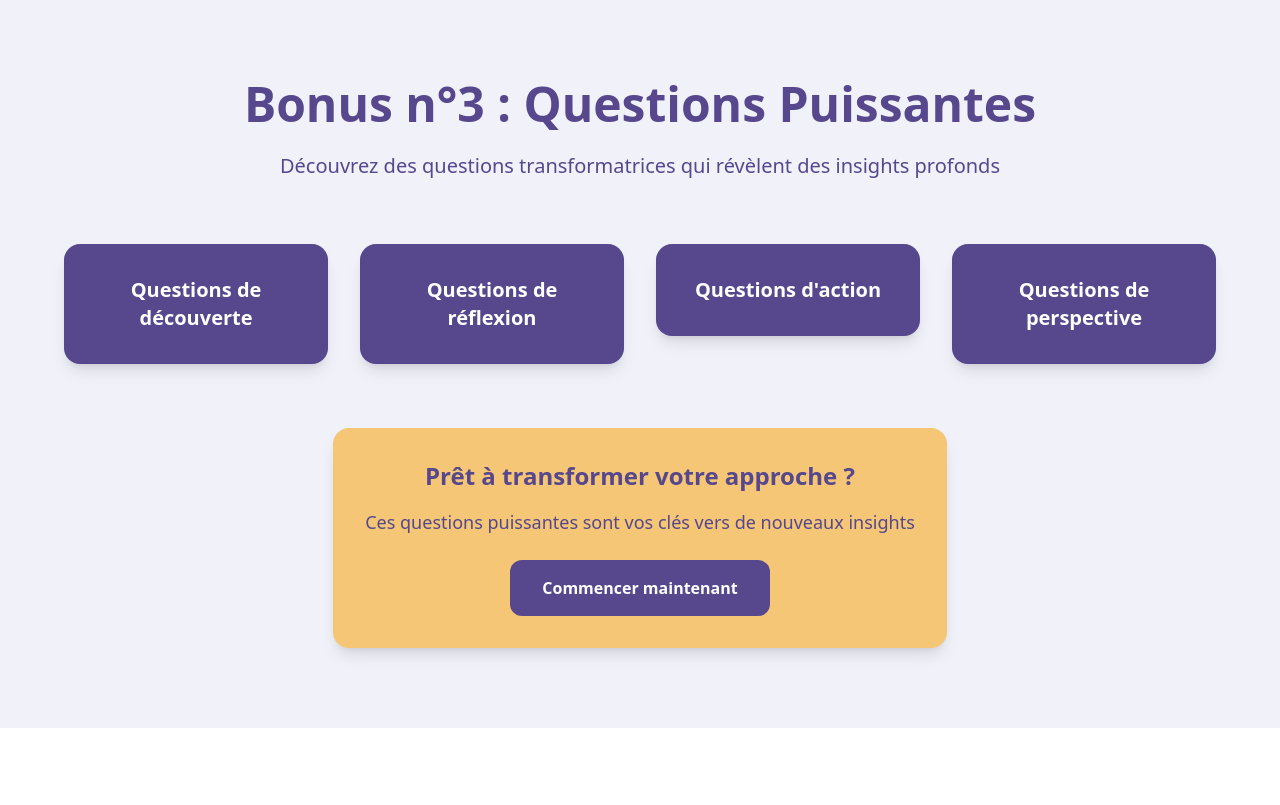
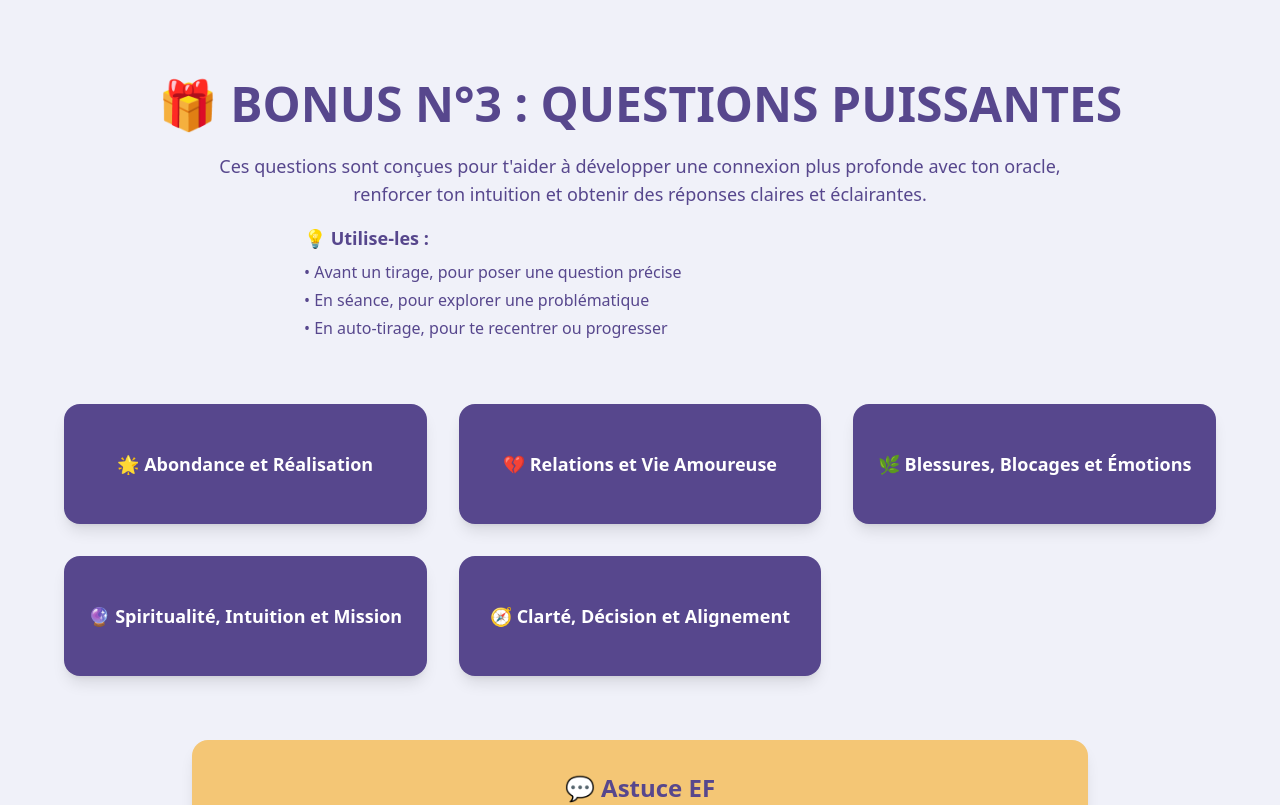
Before and after one commit to dokatel/powerful-question-reveal-cards, a React (Vite) app: page / in a window 1280 px wide. Shown: the top 805 px of the page. Built offline with nearby package versions, Linux system fonts and the light colour scheme.

Commit message:
Add content to Powerful Questions section
Add the questions and instructions to the Powerful Questions component.

```diff
--- a/src/components/PowerfulQuestions.tsx
+++ b/src/components/PowerfulQuestions.tsx
@@ -4,39 +4,57 @@ import React from 'react';
 const PowerfulQuestions = () => {
   const questions = [
     {
-      title: "Questions de découverte",
+      title: "🌟 Abondance et Réalisation",
       bullets: [
-        "Qu'est-ce qui vous passionne vraiment ?",
-        "Quels sont vos plus grands défis actuels ?",
-        "Que feriez-vous si vous étiez certain de réussir ?",
-        "Qu'est-ce qui vous empêche d'agir maintenant ?"
+        "Comment attirer davantage d'abondance dans ma vie ?",
+        "Que dois-je faire pour débloquer mon potentiel d'abondance ?",
+        "Quelle leçon devrais-je apprendre pour avancer ?",
+        "Que puis-je faire concrètement pour améliorer mon bien-être quotidien ?",
+        "Que puis-je attendre de ce prochain trimestre dans ma vie ?"
       ]
     },
     {
-      title: "Questions de réflexion",
+      title: "💔 Relations et Vie Amoureuse",
       bullets: [
-        "Que vous dit votre intuition ?",
-        "Comment cette situation vous fait-elle grandir ?",
-        "Quelles leçons pouvez-vous en tirer ?",
-        "Qu'est-ce qui est vraiment important pour vous ?"
+        "Pourquoi suis-je encore célibataire ? Qu'est-ce qui m'en empêche ?",
+        "Comment puis-je attirer mon âme sœur dans ma vie ?",
+        "Pourquoi me retrouve-je toujours dans des relations similaires ?",
+        "Ma relation avec [X] est-elle saine ? Comment la renforcer ?",
+        "Pourquoi est-ce que je suis toujours célibataire ?"
       ]
     },
     {
-      title: "Questions d'action",
+      title: "🌿 Blessures, Blocages et Émotions",
       bullets: [
-        "Quelle est la première étape concrète ?",
-        "De quoi avez-vous besoin pour avancer ?",
-        "Qui pourrait vous accompagner ?",
-        "Comment mesurerez-vous vos progrès ?"
+        "Comment retrouver la confiance en moi ?",
+        "Comment puis-je me libérer de mes blessures passées ?",
+        "Quelles croyances limitantes m'empêchent d'avancer sereinement ?",
+        "Pourquoi me sens-je triste ou fatigué(e) en ce moment ?",
+        "D'où proviennent mes blessures profondes ?",
+        "Comment retrouver la paix intérieure et apaiser mon esprit ?",
+        "Comment puis-je couper les liens toxiques avec une personne spécifique ?"
       ]
     },
     {
-      title: "Questions de perspective",
+      title: "🔮 Spiritualité, Intuition et Mission",
       bullets: [
-        "Comment verriez-vous cela dans 5 ans ?",
-        "Que feriez-vous à la place de votre mentor ?",
-        "Quelles opportunités cachées voyez-vous ?",
-        "Comment transformer ce défi en force ?"
+        "Quelle est la prochaine étape dans mon cheminement spirituel ?",
+        "Comment augmenter mon taux vibratoire pour attirer le positif ?",
+        "Comment puis-je me reconnecter plus profondément à mon âme ?",
+        "De quoi mon âme a-t-elle réellement besoin en ce moment ?",
+        "Quel est le nœud karmique qui me freine dans mon évolution ?",
+        "Quel message mes guides spirituels souhaitent-ils que je reçoive ?",
+        "Quelle est ma véritable mission dans la vie ?",
+        "Suis-je sur la bonne voie actuellement ?"
+      ]
+    },
+    {
+      title: "🧭 Clarté, Décision et Alignement",
+      bullets: [
+        "Que puis-je faire pour sortir de cette période de stagnation ?",
+        "Comment être plus efficace et aligné(e) dans mon travail ?",
+        "Mon travail actuel est-il vraiment aligné avec mes aspirations ?",
+        "Que puis-je faire pour avancer sereinement dans la direction que je désire ?"
       ]
     }
   ];
@@ -49,17 +67,27 @@ const PowerfulQuestions = () => {
             className="text-4xl md:text-5xl font-bold mb-6"
             style={{ color: '#57478D' }}
           >
-            Bonus n°3 : Questions Puissantes
+            🎁 BONUS N°3 : QUESTIONS PUISSANTES
           </h2>
-          <p
-            className="text-xl max-w-3xl mx-auto"
+          <div
+            className="text-lg max-w-4xl mx-auto mb-8 space-y-4"
             style={{ color: '#57478D' }}
           >
-            Découvrez des questions transformatrices qui révèlent des insights profonds
-          </p>
+            <p className="font-medium">
+              Ces questions sont conçues pour t'aider à développer une connexion plus profonde avec ton oracle, renforcer ton intuition et obtenir des réponses claires et éclairantes.
+            </p>
+            <div className="text-left max-w-2xl mx-auto">
+              <p className="font-semibold mb-2">💡 Utilise-les :</p>
+              <ul className="space-y-1 text-base">
+                <li>• Avant un tirage, pour poser une question précise</li>
+                <li>• En séance, pour explorer une problématique</li>
+                <li>• En auto-tirage, pour te recentrer ou progresser</li>
+              </ul>
+            </div>
+          </div>
         </div>
 
-        <div className="grid grid-cols-1 md:grid-cols-2 lg:grid-cols-4 gap-8">
+        <div className="grid grid-cols-1 md:grid-cols-2 lg:grid-cols-3 gap-8 mb-16">
           {questions.map((question, index) => (
             <div
               key={index}
@@ -67,15 +95,15 @@ const PowerfulQuestions = () => {
             >
               {/* Carte principale */}
               <div
-                className="p-8 rounded-2xl shadow-lg transition-all duration-300 transform group-hover:scale-105 group-hover:shadow-xl cursor-pointer"
+                className="p-6 rounded-2xl shadow-lg transition-all duration-300 transform group-hover:scale-105 group-hover:shadow-xl cursor-pointer min-h-[120px] flex items-center justify-center"
                 style={{ backgroundColor: '#57478D' }}
               >
-                <h3 className="text-xl font-bold text-white text-center">
+                <h3 className="text-lg font-bold text-white text-center leading-tight">
                   {question.title}
                 </h3>
               </div>
 
-              {/* Bullets points qui apparaissent au survol */}
+              {/* Questions qui apparaissent au survol */}
               <div
                 className="absolute top-full left-0 right-0 mt-4 p-6 rounded-2xl shadow-xl opacity-0 invisible group-hover:opacity-100 group-hover:visible transition-all duration-300 transform translate-y-4 group-hover:translate-y-0 z-10"
                 style={{ backgroundColor: '#F4C675' }}
@@ -102,30 +130,24 @@ const PowerfulQuestions = () => {
           ))}
         </div>
 
-        {/* Section d'appel à l'action */}
-        <div className="text-center mt-16">
+        {/* Section d'astuce */}
+        <div className="text-center">
           <div
-            className="inline-block p-8 rounded-2xl shadow-lg"
+            className="inline-block p-8 rounded-2xl shadow-lg max-w-4xl"
             style={{ backgroundColor: '#F4C675' }}
           >
             <h3
               className="text-2xl font-bold mb-4"
               style={{ color: '#57478D' }}
             >
-              Prêt à transformer votre approche ?
+              💬 Astuce EF
             </h3>
             <p
-              className="text-lg mb-6"
+              className="text-lg leading-relaxed"
               style={{ color: '#57478D' }}
             >
-              Ces questions puissantes sont vos clés vers de nouveaux insights
+              Tire une carte par question ou choisis une thématique par semaine pour nourrir ta pratique et explorer tes véritables réponses intérieures.
             </p>
-            <button
-              className="px-8 py-4 rounded-xl font-bold text-white transition-all duration-300 hover:shadow-lg hover:scale-105"
-              style={{ backgroundColor: '#57478D' }}
-            >
-              Commencer maintenant
-            </button>
           </div>
         </div>
       </div>
```
